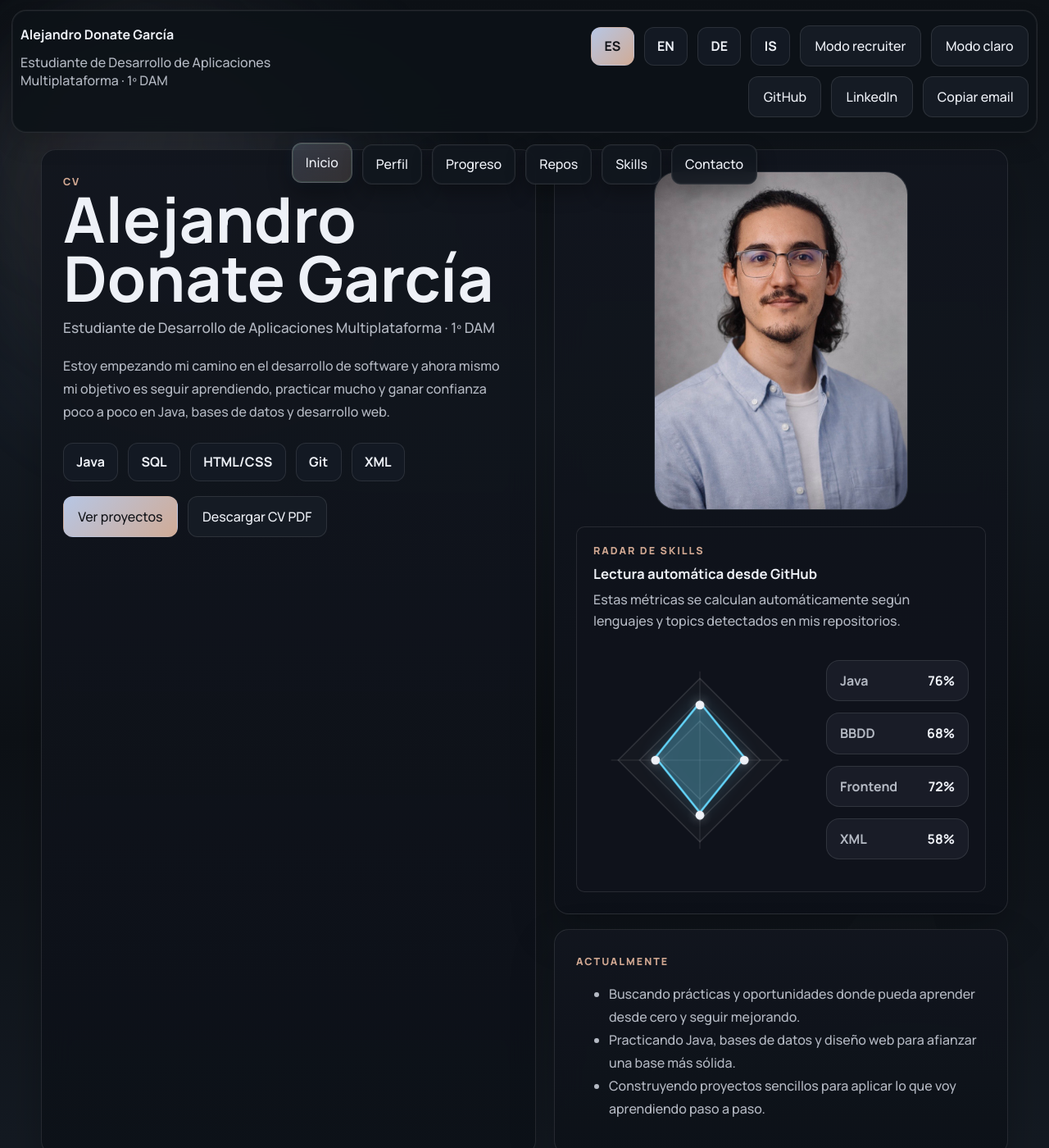
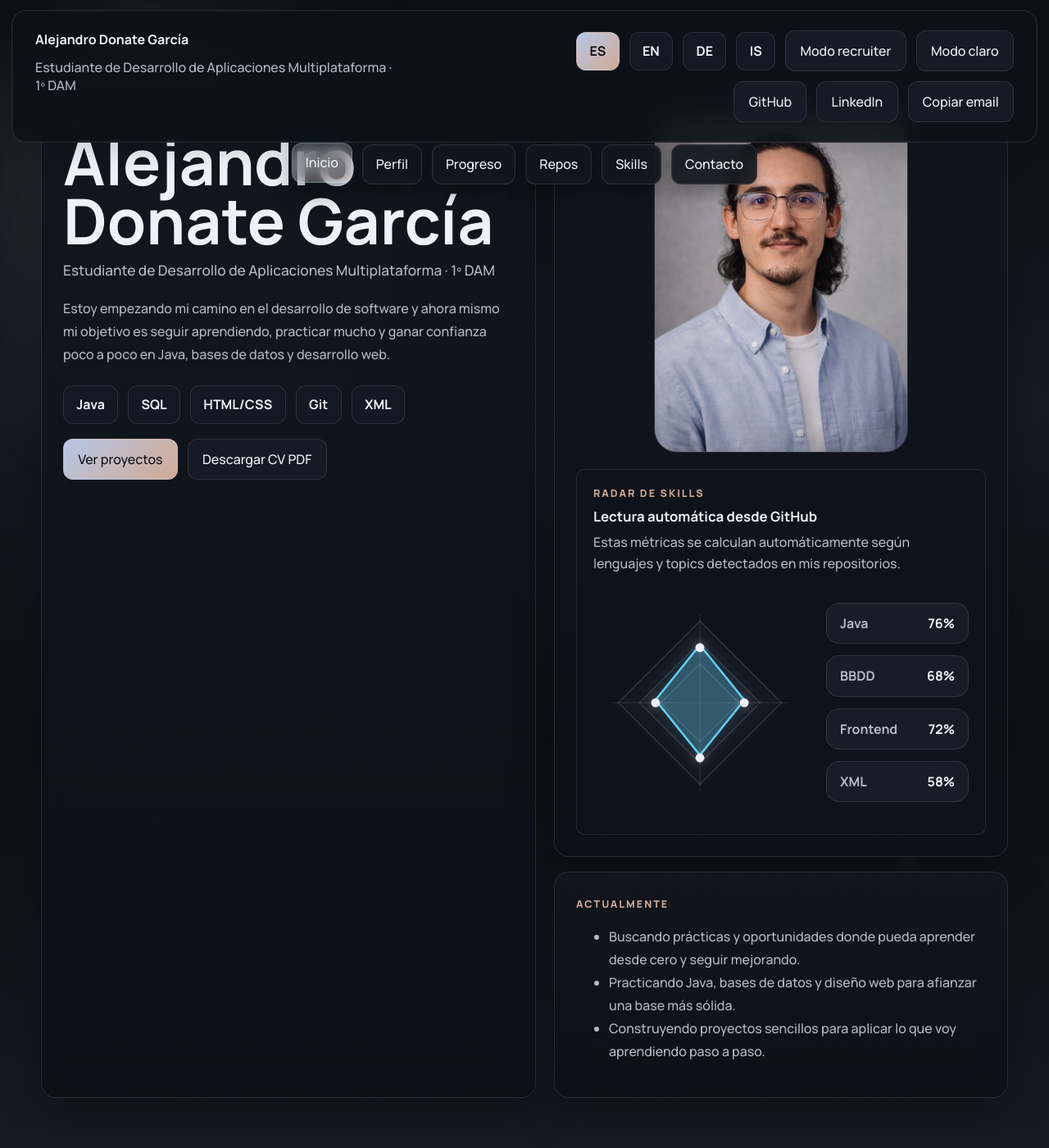
Before and after one commit to alejandroDonGar/alejandroDonGar.github.io, a Jekyll site: the page index.html, which Jekyll copies as it is, in a window 1280 px wide and 1400 px high. Shown: the whole window at 82% size. Built offline with Jekyll 4.4.1, drawn with Linux system fonts in a browser that asks for light colours.

Commit message:
Arreglos del css

```diff
--- a/assets/css/styles.css
+++ b/assets/css/styles.css
@@ -664,7 +664,7 @@
 .section-bridge
 {
     width: min(1180px, calc(100% - 28px));
-    margin: 4px auto 6px;
+    margin: 0 auto 2px;
     display: flex;
     align-items: center;
     justify-content: center;
@@ -1220,7 +1220,7 @@
 
 .hero-screen
 {
-    padding-top: 258px;
+    padding-top: 318px;
     padding-bottom: 18px;
 }
 
@@ -1280,8 +1280,8 @@
 {
     position: relative;
     min-height: auto;
-    padding: 182px 0 32px;
-    scroll-margin-top: 170px;
+    padding: 112px 0 32px;
+    scroll-margin-top: 200px;
     scroll-snap-align: start;
 }
 
@@ -1863,18 +1863,16 @@
 .ribbon-inner
 {
     display: grid;
-    grid-template-columns: minmax(240px, 420px) minmax(0, 1fr);
-    gap: 20px;
+    grid-template-columns: minmax(260px, 440px) minmax(0, 1fr);
+    gap: 18px;
     align-items: start;
-    padding: 18px 24px;
+    padding: 24px 28px;
     border-radius: var(--radius-md);
     border: 1px solid var(--panel-border);
     background: var(--ribbon-bg);
     box-shadow: 0 14px 28px rgba(0, 0, 0, 0.12),
         0 0 0 1px rgba(255, 255, 255, 0.04) inset;
     backdrop-filter: blur(18px);
-    padding-left: 10px;
-    padding-right: 10px;
     column-gap: 18px;
     row-gap: 14px;
     overflow: hidden;
```
Also changed, not shown: 1 other file.
